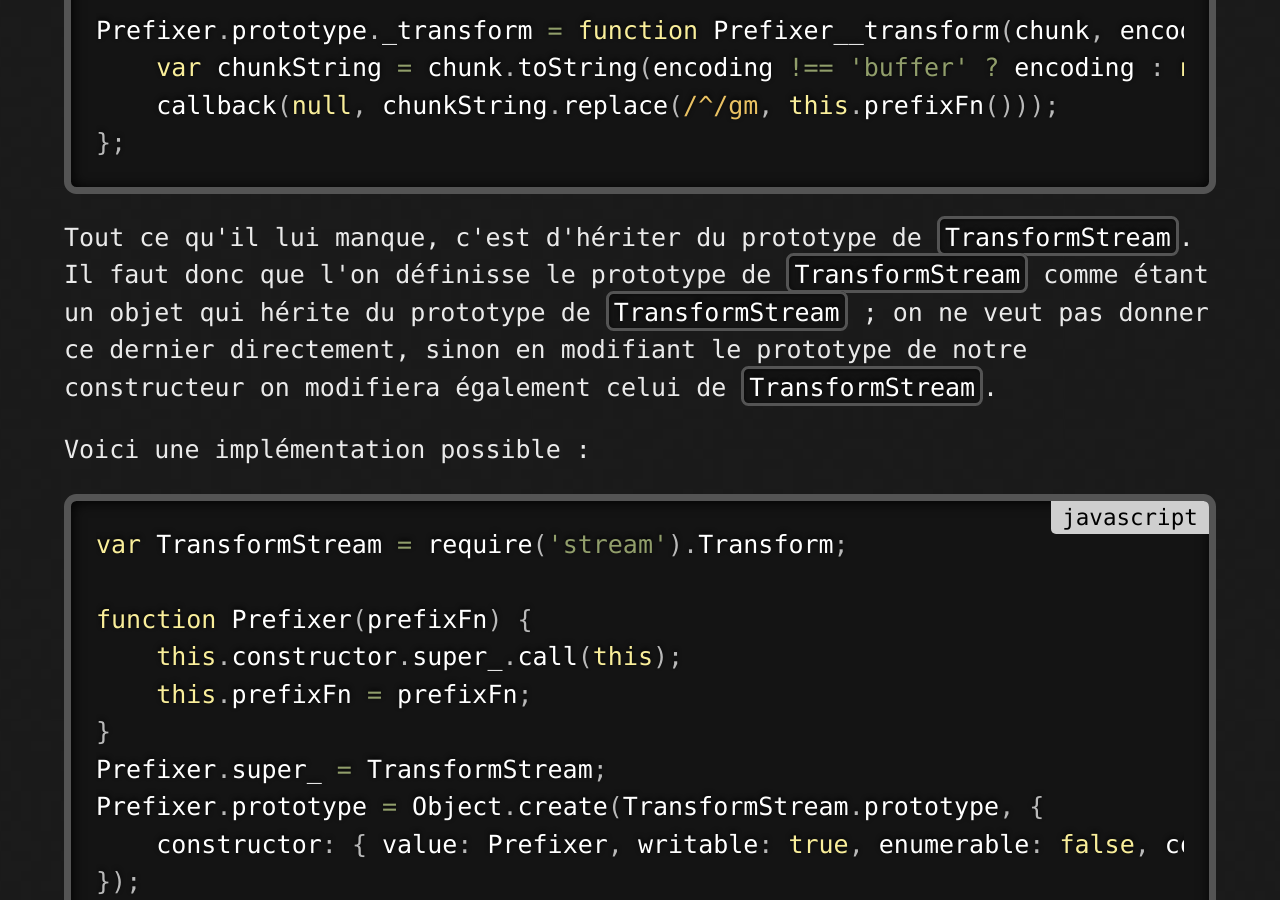
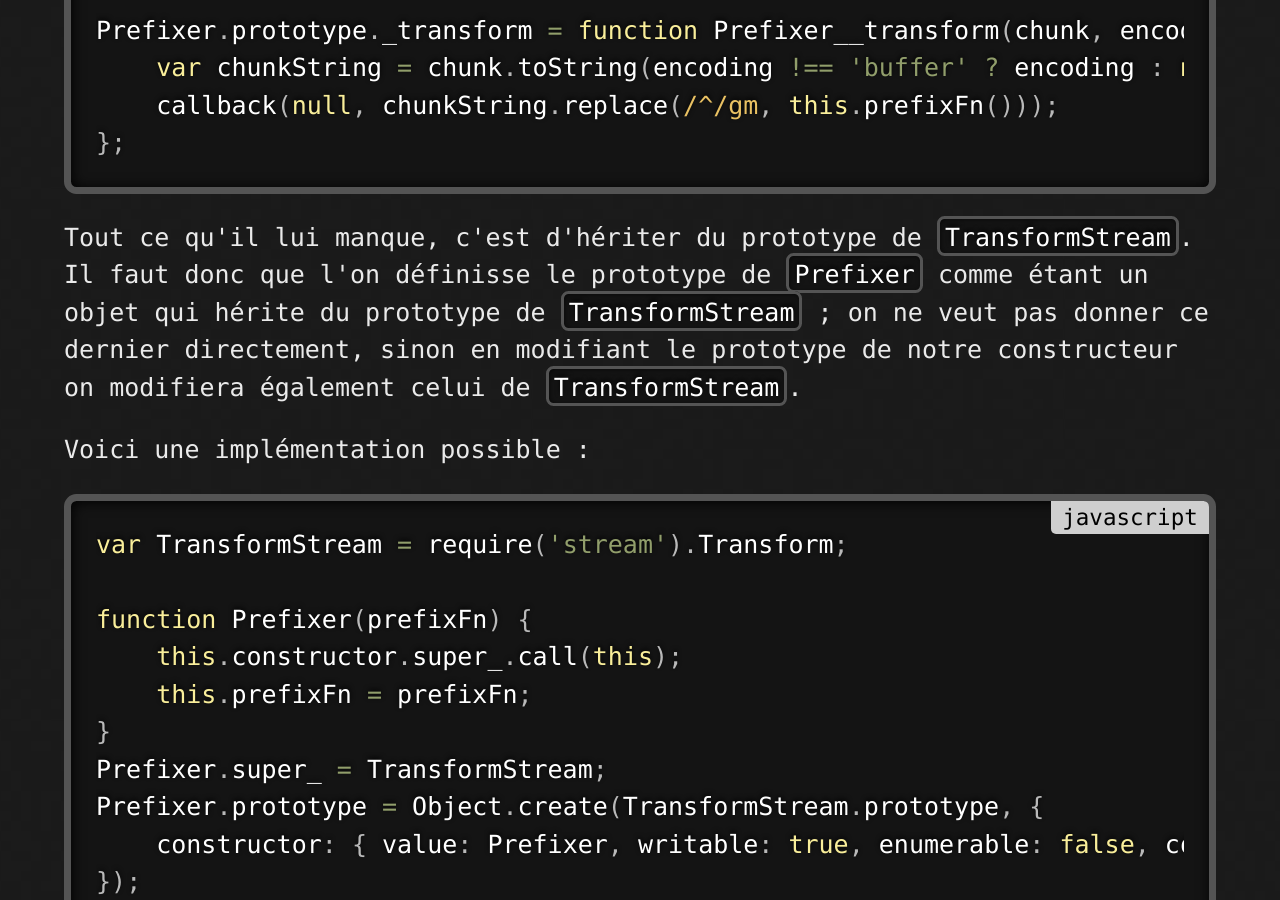
Before and after one commit to cGuille/cGuille.github.io, a Jekyll site: the page built from _posts/2015-10-04-js-objets-constructeurs-prototypes-et-heritage.html, in a window 1280 px wide and 900 px high, scrolled down 7260 px. Built offline with Jekyll 4.4.1, drawn with Linux system fonts in a browser that asks for light colours.

Commit message:
Fix: copypaste error
	modified:   _posts/2015-10-04-js-objets-constructeurs-prototypes-et-heritage.html

```diff
--- a/_posts/2015-10-04-js-objets-constructeurs-prototypes-et-heritage.html
+++ b/_posts/2015-10-04-js-objets-constructeurs-prototypes-et-heritage.html
@@ -198,7 +198,7 @@ Prefixer.prototype._transform = function Prefixer__transform(chunk, encoding, ca
 };
 </code></pre>
 
-<p>Tout ce qu'il lui manque, c'est d'hériter du prototype de <code class="language-javascript">TransformStream</code>. Il faut donc que l'on définisse le prototype de <code class="language-javascript">TransformStream</code> comme étant un objet qui hérite du prototype de <code class="language-javascript">TransformStream</code>&nbsp;; on ne veut pas donner ce dernier directement, sinon en modifiant le prototype de notre constructeur on modifiera également celui de <code class="language-javascript">TransformStream</code>.</p>
+<p>Tout ce qu'il lui manque, c'est d'hériter du prototype de <code class="language-javascript">TransformStream</code>. Il faut donc que l'on définisse le prototype de <code class="language-javascript">Prefixer</code> comme étant un objet qui hérite du prototype de <code class="language-javascript">TransformStream</code>&nbsp;; on ne veut pas donner ce dernier directement, sinon en modifiant le prototype de notre constructeur on modifiera également celui de <code class="language-javascript">TransformStream</code>.</p>
 <p>Voici une implémentation possible&nbsp;:</p>
 
 <pre><code class="language-javascript">
```
